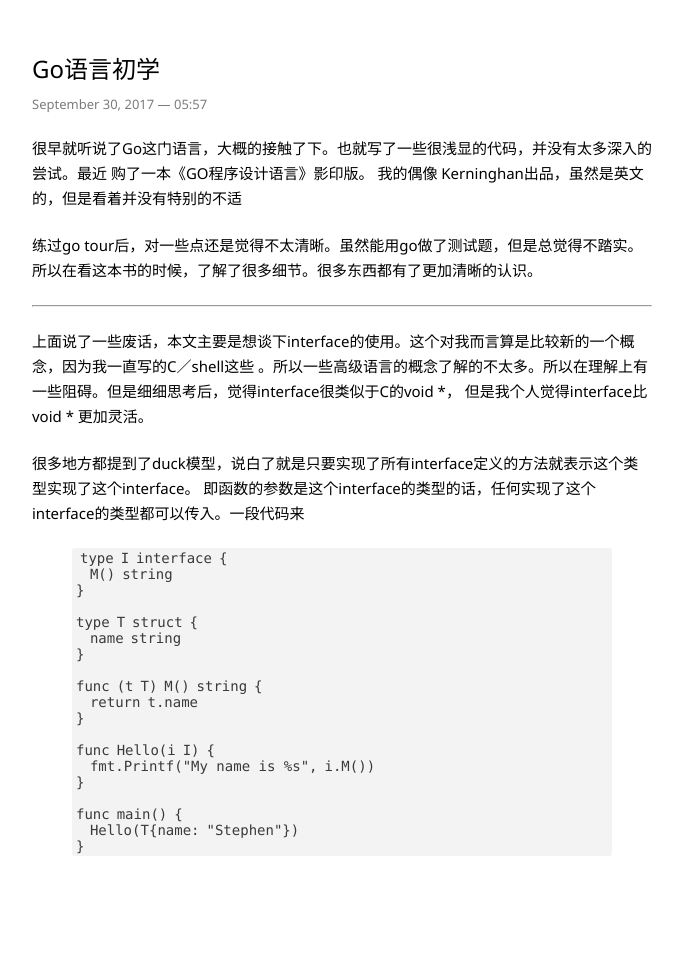
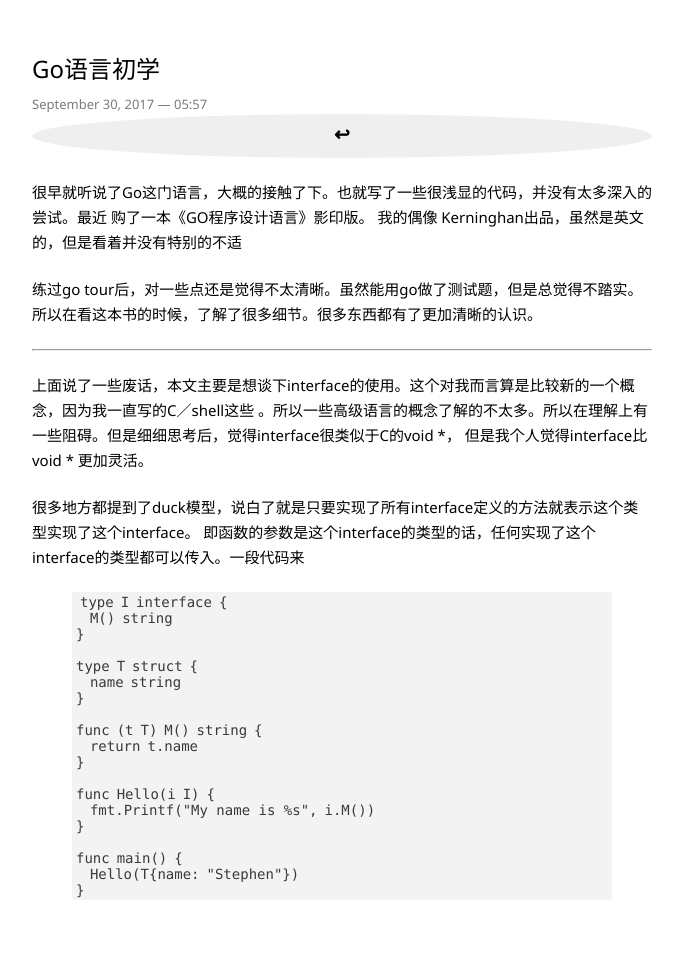
Before and after one commit to JesseEisen/JesseEisen.github.io, a Jekyll site: the page built from _posts/2017-09-30-golang-learn.md, in a window 1280 px wide. Shown: the whole page, without its empty margins (298-981 px from the left). Built offline with Jekyll 4.4.1, drawn with Linux system fonts in a browser that asks for light colours; before the commit the page ends 925 px from its top, so only the background shows below that.

```diff
--- a/_layouts/post.html
+++ b/_layouts/post.html
@@ -7,6 +7,9 @@ layout: posts
   <header class="post-header">
     <h1 class="post-title">{{ page.title }}</h1>
     <span class="post-date">{{ page.date | date: "%B %-d, %Y — %H:%M" }}</span>
+    <div class="return">
+    <a href="{{ site.baseurl }}">↩︎</a>
+    </div>
   </header>
 
   <article class="post-content">
--- a/css/posts.css
+++ b/css/posts.css
@@ -77,6 +77,10 @@ body {
      font-size: 15px;
  }
 
+pre {
+    margin:0;
+    padding:0;
+}
 pre,code {
      background: #f3f3f3;
      padding: 2px 4px;
@@ -86,3 +90,27 @@ pre,code {
      hyphens: none;
      font-family: Menlo, Monaco, Lucida Console, Liberation Mono, Courier New, monospace, serif;
  }
+
+ .return div {
+     position: absolute;
+     right: 30px;
+     top: 40px;
+     height: 37px;
+     width: 37px;
+ }
+
+.return  a {
+     font-size: 19px;
+     text-align: center;
+     background: #efefef;
+     font-weight: bold;
+     box-sizing: border-box;
+     color: #000;
+     height: inherit;
+     display: block;
+     width: inherit;
+     line-height: 44px;
+     border-radius: 100%;
+     font-family: 'Courier New', serif;
+     text-decoration: none;
+ }
```
Also changed, not shown: css/pages.css (+24 -0 lines), essay.md (+3 -0 lines).
